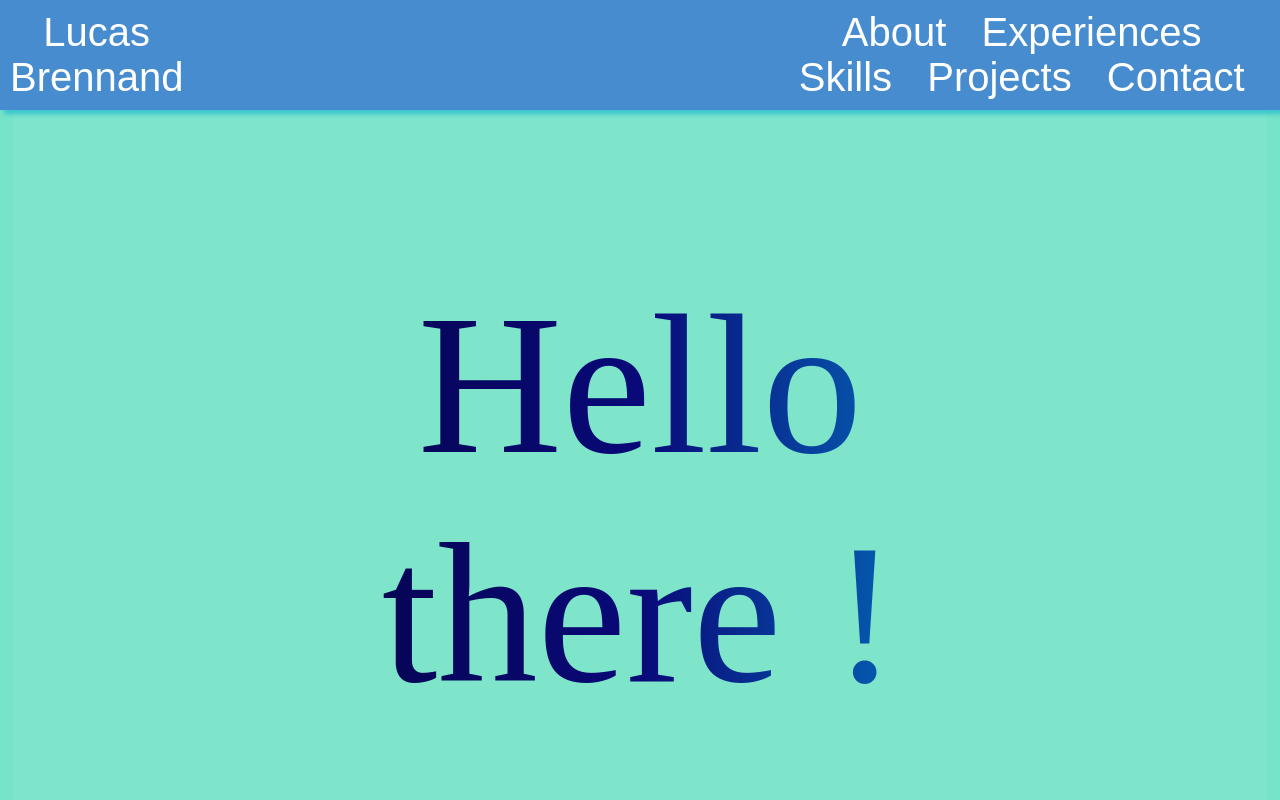
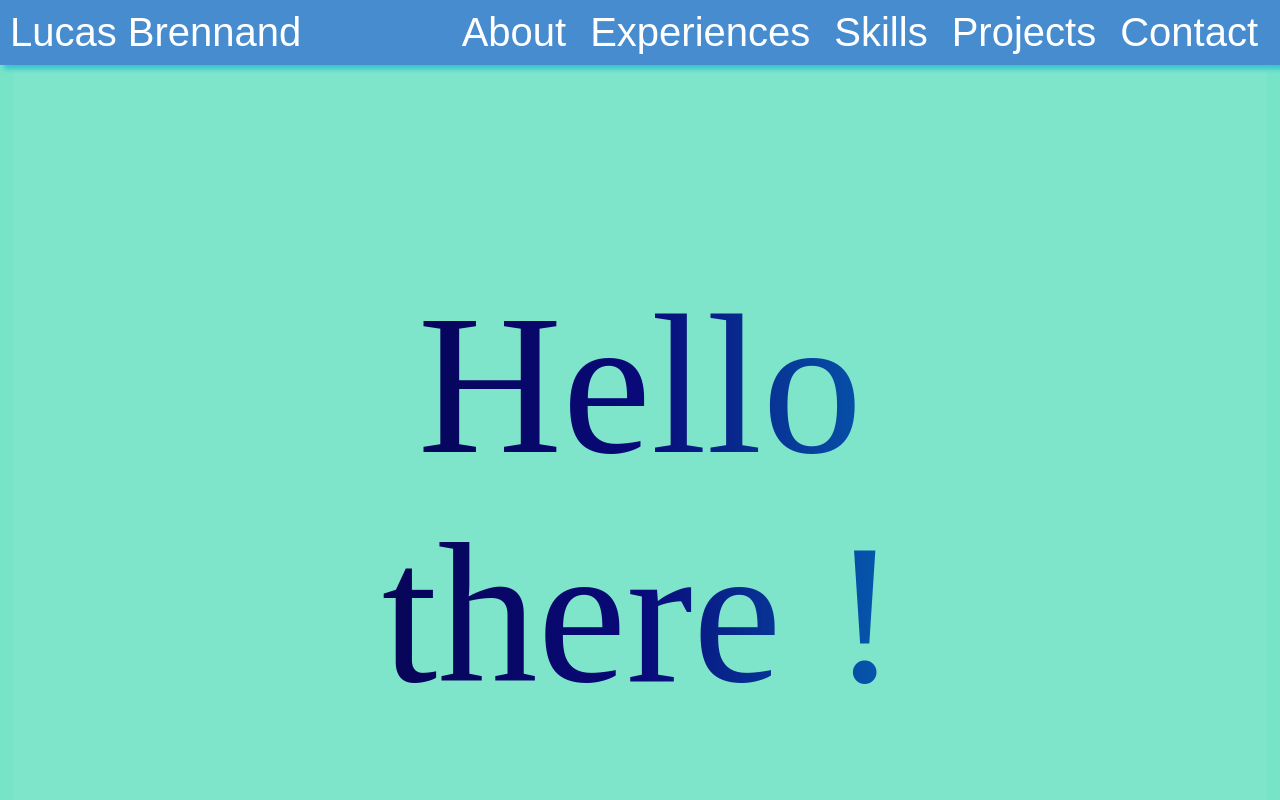
Before and after one commit to LucasBrennand/Portfolio, a plain HTML site: page index.html in a window 1280 px wide. Shown: the top 800 px of the page. Drawn offline with Linux system fonts and the light colour scheme.

Commit message:
More changes

```diff
--- a/index.html
+++ b/index.html
@@ -16,13 +16,11 @@
     <div class="nav-bar-wrapper">
         Lucas Brennand
         <div class="nav-bar">
-        <ul>
-            <li><a href="#info-anchor">About</a></li>
-            <li><a href="#experience-anchor">Experiences</a></li>
-            <li><a href="#skills-anchor">Skills</a></li>
-            <li><a href="#projects-anchor">Projects</a></li>
-            <li><a href="#contact-anchor">Contact</a></li>
-        </ul>
+            <div><a href="#info-anchor">About</a></div>
+            <div><a href="#experience-anchor">Experiences</a></div>
+            <div><a href="#skills-anchor">Skills</a></div>
+            <div><a href="#projects-anchor">Projects</a></div>
+            <div><a href="#contact-anchor">Contact</a></div>
     </div>
     </div>
     <div class="bfg-wrapper">
@@ -33,7 +31,7 @@
     <div class="nextSection">
         <a href="#info-anchor"><i class="fa-solid fa-arrow-down-long"></i></a>
     </div>
-    <div id="info-anchor"></div>
+    <div id="info-anchor"><br><br><br></div>
     <div class="info-wrapper" id="info">
         <div class="info">
             <h1>About me</h1>
@@ -42,7 +40,7 @@
             </div>
         </div>
     </div>
-    <div id="experience-anchor"></div>
+    <div id="experience-anchor"><br><br><br></div>
     <div class="experience-wrapper" id="experience">
         <h1>Experiences</h1>
         <div class="experience-box" >
@@ -67,7 +65,7 @@
             </div>
         </div>
     </div>
-    <div id="skills-anchor"></div>
+    <div id="skills-anchor"><br><br><br></div>
     <div class="skills-wrapper">
         <h1>Skills</h1>
         <div class="skills" id="skills">
@@ -80,8 +78,9 @@
             <div class="skills-icon"><a><i class="fa-solid fa-laptop"></i>Hardware</a></div>
         </div>
     </div>
-    <div id="projects-anchor"></div>
+    <div id="projects-anchor"><br><br><br></div>
     <div class="projects-wrapper">
+        <div style="color: #36C2CE">b</div>
         <h1>Projects</h1>
         <div class="projects" id="projects">
             <div class="projectsBox">
@@ -106,7 +105,7 @@
             </div>
         </div>
     </div>
-    <div id="contact-anchor"></div>
+    <div id="contact-anchor"><br><br><br></div>
     <div class="contact-wrapper">
     <h1>Contact</h1>
         Want to keep in touch with me? Check out my socials!
--- a/styles.css
+++ b/styles.css
@@ -18,29 +18,32 @@ body{
     margin: auto;
     width: 98%;
 }
+
+.hidden1{
+    color: #77E4C8;
+    cursor: initial;
+}
 /*Nav-bar*/
 .nav-bar-wrapper{
     display: flex;
     position: fixed;
     flex-direction: row;
     top: 0;
-    right: 0;
     left: 0;
     width: 100vw;
-    justify-content: space-evenly;
+    justify-content: space-between;
+    align-items: center;
     background-color: #478CCF;
     box-shadow: 4px 4px 5px #36C2CE;
     padding: 10px;
+    z-index: 1000;
 }
 .nav-bar{
     list-style: none;
+    color: white;
     display: flex;
+    justify-content: space-between;
     flex-direction: row;
-    color: white;
-    margin-left: 550px;
-}
-.nav-bar ul li{
-    display: inline;
 }
 .nav-bar a{
     color: white;
```
